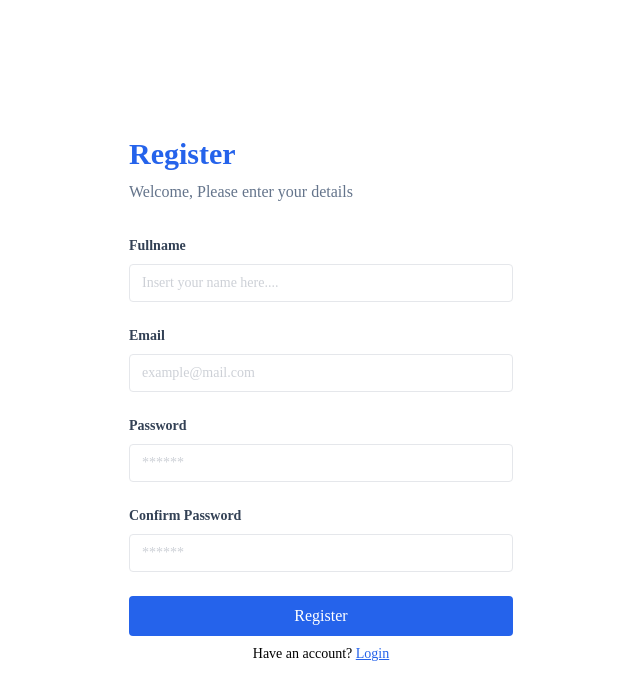
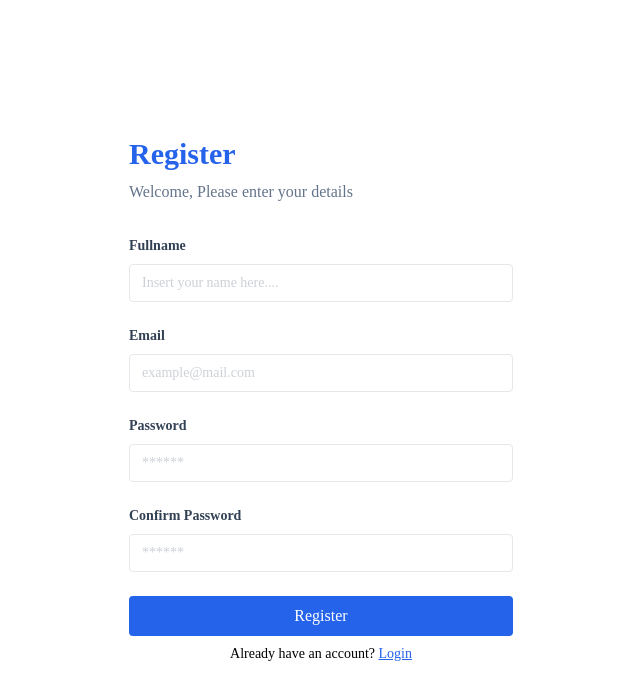
Before and after one commit to andifirmansyah05/web-login-cart-with-api, a React (Vite) app: page /register in a window 1280 px wide. Shown: the top 700 px of the page, without its empty margins (319-959 px from the left). Built offline with nearby package versions, Linux system fonts and the light colour scheme.

Commit message:
belajar conditional rendering

```diff
--- a/src/components/layouts/AuthLayout.tsx
+++ b/src/components/layouts/AuthLayout.tsx
@@ -1,11 +1,13 @@
 import { ReactNode } from "react";
+import { Link } from "react-router-dom";
 
 interface AuthProps {
   title: string;
   children: ReactNode;
+  type: string;
 }
 
-const AuthLayout = ({ title, children }: AuthProps) => {
+const AuthLayout = ({ title, children, type }: AuthProps) => {
   return (
     <div className="flex gap-4 justify-center items-center min-h-screen font-poppins">
       <div className="w-full max-w-sm">
@@ -14,6 +16,21 @@ const AuthLayout = ({ title, children }: AuthProps) => {
           Welcome, Please enter your details
         </p>
         {children}
+        <p className="text-sm text-center mt-2">
+          {type === "login"
+            ? "Don't have an account? "
+            : "Already have an account? "}
+          {type === "login" && (
+            <Link to="/register" className="text-blue-600 underline">
+              Register
+            </Link>
+          )}
+          {type === "register" && (
+            <Link to="/login" className="text-blue-600 underline">
+              Login
+            </Link>
+          )}
+        </p>
       </div>
     </div>
   );
--- a/src/pages/404.tsx
+++ b/src/pages/404.tsx
@@ -8,8 +8,8 @@ const ErrorPage = () => {
   const error = useRouteError() as RouteError;
   return (
     <div className="flex flex-col font-poppins justify-center items-center min-h-screen">
-      <h1 className="text-3xl font-bold text-red-500">Oops!</h1>
-      <p className="text-sm text-slate-800 mt-4">Sorry, an unexapected error has occured</p>
+      <h1 className="text-3xl font-bold text-red-600">Oops!</h1>
+      <p className="text-sm text-slate-800 mt-4">Sorry, an unexpected error has occured</p>
       <p className="text-sm text-slate-800 underline">{error.statusText || error.message}</p>
     </div>
   );
--- a/src/pages/login.tsx
+++ b/src/pages/login.tsx
@@ -1,12 +1,10 @@
-import { Link } from "react-router-dom"
 import FormLogin from "../components/fragments/FormLogin"
 import AuthLayout from "../components/layouts/AuthLayout"
 
 const LoginPage = () => {
   return (
-    <AuthLayout title="Login">
+    <AuthLayout title="Login" type="login">
         <FormLogin />
-        <p className="text-sm text-center mt-2">Don't have an account? <Link to="/register" className="text-blue-600 underline">Register</Link></p>
     </AuthLayout>
   )
 }
--- a/src/pages/register.tsx
+++ b/src/pages/register.tsx
@@ -1,13 +1,10 @@
-import { Link } from "react-router-dom";
 import FormRegister from "../components/fragments/FormRegister";
 import AuthLayout from "../components/layouts/AuthLayout";
 
 const RegisterPage = () => {
   return (
-    <AuthLayout title="Register">
+    <AuthLayout title="Register" type="register">
       <FormRegister />
-      <p className="text-sm text-center mt-2">Have an account? <Link to="/login" className="text-blue-600 underline">Login</Link></p>
-
     </AuthLayout>
   );
 };
```
